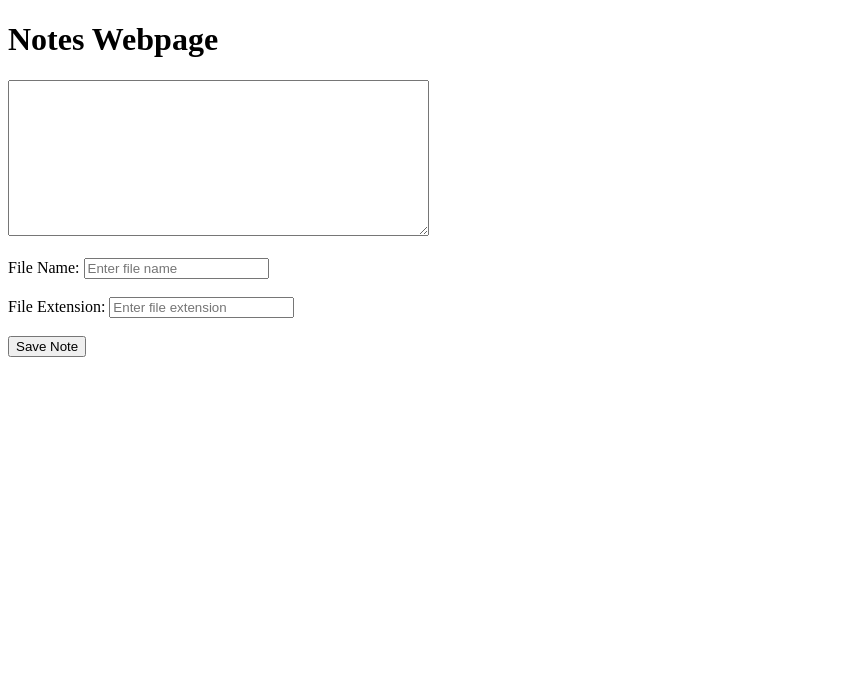
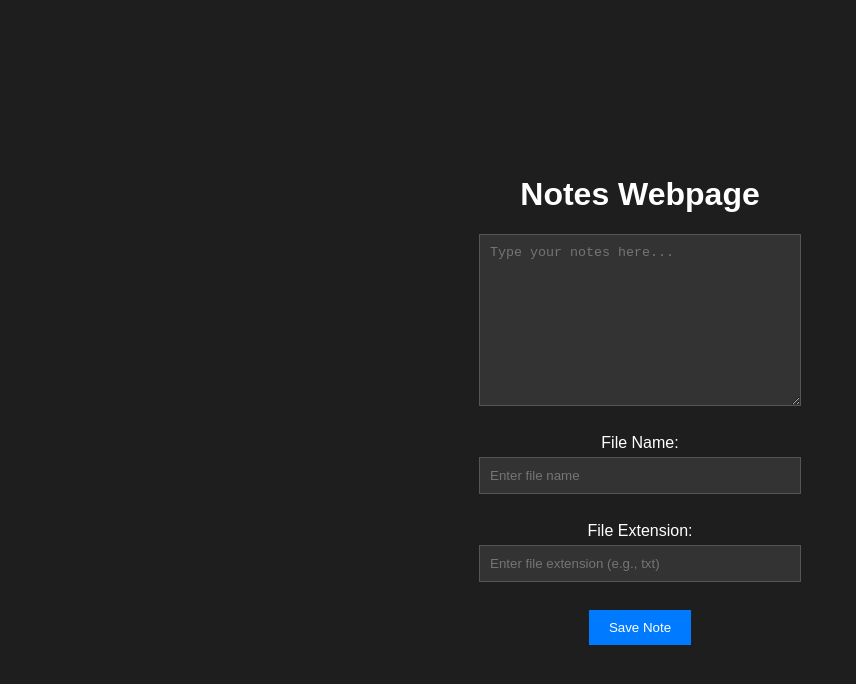
Before and after one commit to ravanabackup/notes, a plain HTML site: page index.html in a window 1280 px wide. Shown: the whole page, without its empty margins (0-856 px from the left). Drawn offline with Linux system fonts and the light colour scheme.

Commit message:
Update index.html

```diff
--- a/index.html
+++ b/index.html
@@ -4,16 +4,52 @@
     <meta charset="UTF-8">
     <meta name="viewport" content="width=device-width, initial-scale=1.0">
     <title>Notes Webpage</title>
+    <style>
+        body {
+            display: flex;
+            flex-direction: column;
+            justify-content: center;
+            align-items: center;
+            height: 100vh;
+            background-color: #1e1e1e;
+            color: #ffffff;
+            font-family: Arial, sans-serif;
+            margin: 0;
+        }
+        textarea, input {
+            background-color: #333;
+            color: #ffffff;
+            border: 1px solid #555;
+            padding: 10px;
+            margin-bottom: 10px;
+            width: 300px;
+        }
+        button {
+            background-color: #007bff;
+            color: #ffffff;
+            border: none;
+            padding: 10px 20px;
+            cursor: pointer;
+        }
+        button:hover {
+            background-color: #0056b3;
+        }
+        label {
+            margin-bottom: 5px;
+            display: block;
+        }
+    </style>
 </head>
 <body>
     <h1>Notes Webpage</h1>
-    <textarea id="noteContent" rows="10" cols="50"></textarea><br><br>
+    <textarea id="noteContent" rows="10" cols="50" placeholder="Type your notes here..."></textarea><br>
     <label for="fileName">File Name:</label>
-    <input type="text" id="fileName" placeholder="Enter file name"><br><br>
+    <input type="text" id="fileName" placeholder="Enter file name"><br>
     <label for="fileExtension">File Extension:</label>
-    <input type="text" id="fileExtension" placeholder="Enter file extension"><br><br>
+    <input type="text" id="fileExtension" placeholder="Enter file extension (e.g., txt)"><br>
     <button onclick="saveNote()">Save Note</button>
 
+    <script src="https://cdnjs.cloudflare.com/ajax/libs/FileSaver.js/2.0.5/FileSaver.min.js"></script>
     <script>
         function saveNote() {
             var content = document.getElementById('noteContent').value;
@@ -25,6 +61,16 @@
                 return;
             }
 
+            if (fileName.trim() === '') {
+                alert('Please enter a file name.');
+                return;
+            }
+
+            if (fileExtension.trim() === '') {
+                alert('Please enter a file extension.');
+                return;
+            }
+
             var blob = new Blob([content], { type: 'text/plain;charset=utf-8' });
             saveAs(blob, fileName + '.' + fileExtension);
         }
```
